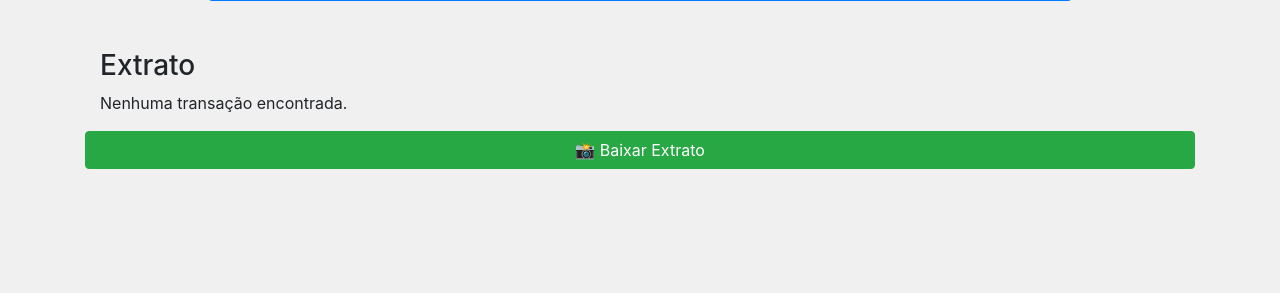
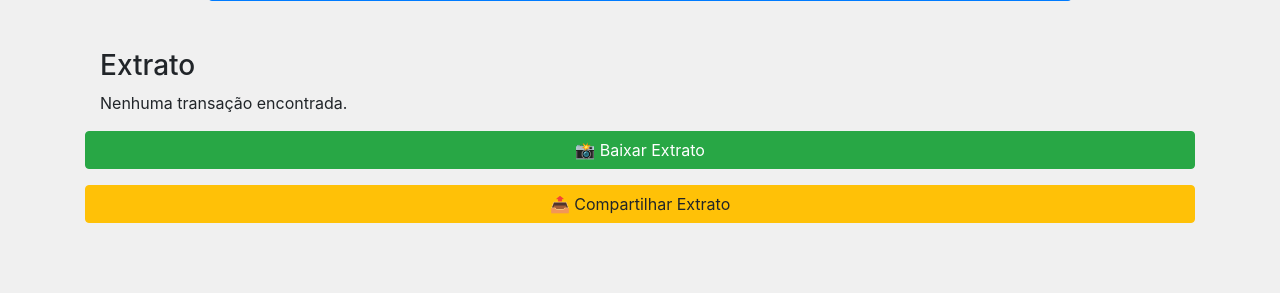
Before and after one commit to VenancioHunter/centralvazamentos, a Flask app: template templates/extrato_tecnico.html in a window 1280 px wide. Shown: the part 249-542 px from the top of the page. Run offline with Flask 3, Linux system fonts and the light colour scheme; the template is opened without the code that fills it, so the values that code supplies are empty; some libraries are stand-ins or nearby versions.

Commit message:
Add files via upload

```diff
--- a/templates/extrato_tecnico.html
+++ b/templates/extrato_tecnico.html
@@ -145,6 +145,10 @@ content %}
   </button>
 </div>
 
+<button id="shareBtn" class="btn btn-warning" style="width: 100%">
+  📤 Compartilhar Extrato
+</button>
+
 <script src="https://cdn.jsdelivr.net/npm/html2canvas@1.4.1/dist/html2canvas.min.js"></script>
 <script>
   document.addEventListener("DOMContentLoaded", function () {
@@ -166,4 +170,43 @@ content %}
   });
 </script>
 
+<script>
+  document.addEventListener("DOMContentLoaded", function () {
+    const btn = document.getElementById("shareBtn");
+    const extrato = document.getElementById("extratoContainer");
+
+    btn.addEventListener("click", function () {
+      html2canvas(extrato, {
+        useCORS: true,
+        scrollY: -window.scrollY,
+        windowWidth: document.body.scrollWidth,
+      }).then(function (canvas) {
+        canvas.toBlob(async function (blob) {
+          const file = new File(
+            [blob],
+            `extrato_${new Date().toISOString().split("T")[0]}.png`,
+            {
+              type: "image/png",
+            }
+          );
+
+          if (navigator.canShare && navigator.canShare({ files: [file] })) {
+            try {
+              await navigator.share({
+                title: "Extrato do Dia",
+                text: "Veja o extrato de hoje",
+                files: [file],
+              });
+            } catch (error) {
+              alert("Erro ao compartilhar: " + error);
+            }
+          } else {
+            alert("Compartilhamento não suportado neste dispositivo.");
+          }
+        }, "image/png");
+      });
+    });
+  });
+</script>
+
 {% endblock %}
```
